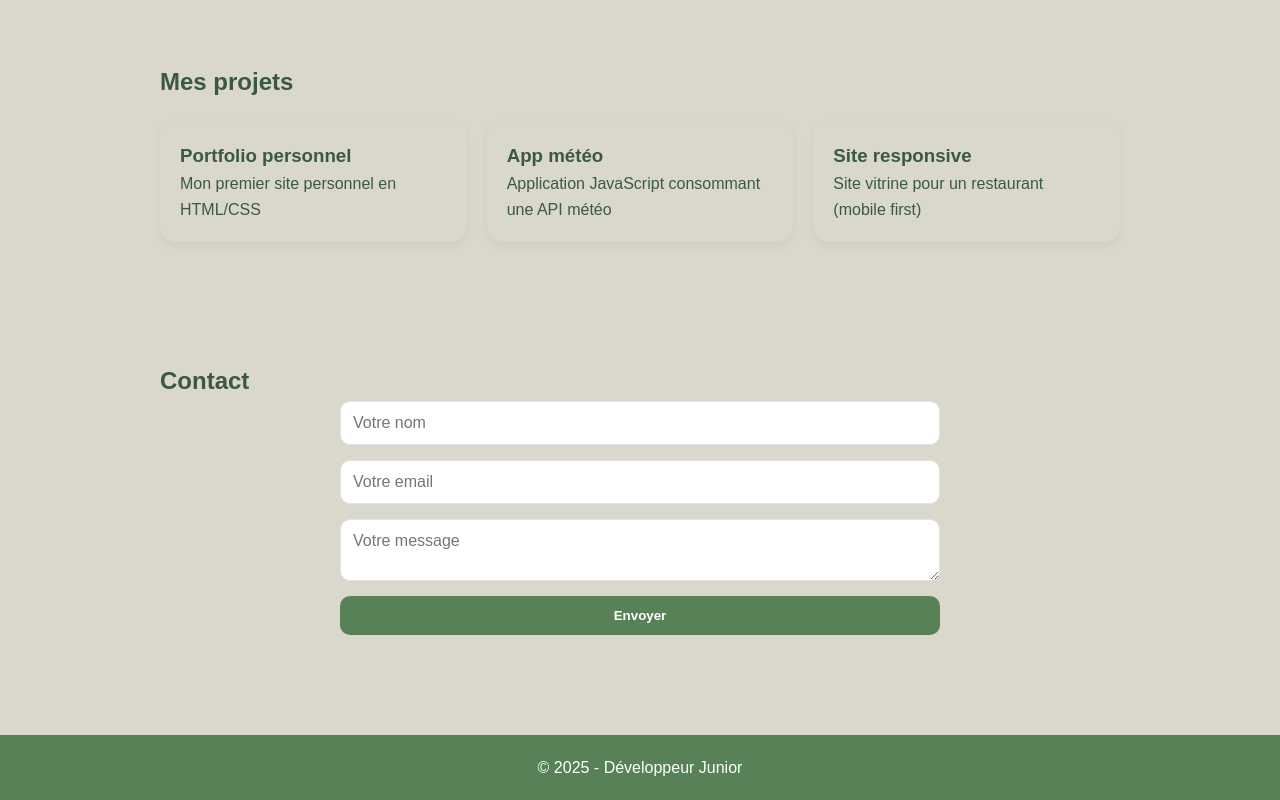
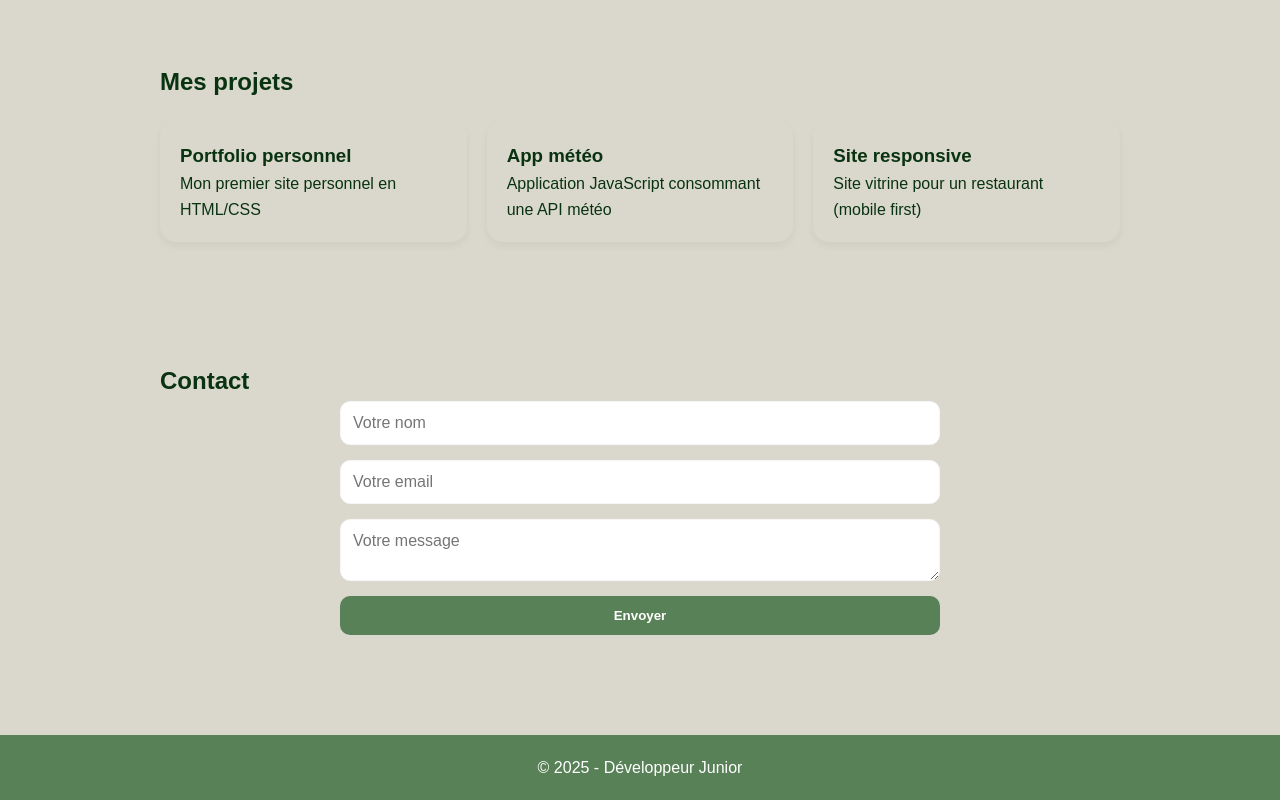
Before and after one commit to amirab123/ExamplePortfolio, a plain HTML site: page index.html in a window 1280 px wide. Shown: the part 821-1621 px from the top of the page. Drawn offline with Linux system fonts and the light colour scheme.

Commit message:
Amélioration du style CSS

```diff
--- a/CSS/style.css
+++ b/CSS/style.css
@@ -2,8 +2,8 @@
     --bg-color: #dad7cd;      /* fond principal */
     --primary-color: #588157; /* header/nav/barres */
     --secondary-color: #a3b18a; /* boutons, hover */
-    --text-color: #3a5a40;    /* textes principaux */
-    --accent-color: #6ac396;  /* footer, surlignage */
+    --text-color: #093310;    /* textes principaux */
+    --accent-color: #6fefaf;  /* footer, surlignage */
     --white: #ffffff;
   }
 
@@ -104,7 +104,7 @@
 
   input, textarea {
     padding: 12px;
-    border: 1px solid #e4e4e7;
+    border: 1px solid #f6f6f8;
     border-radius: 10px;
     font-size: 1em;
   }
```
